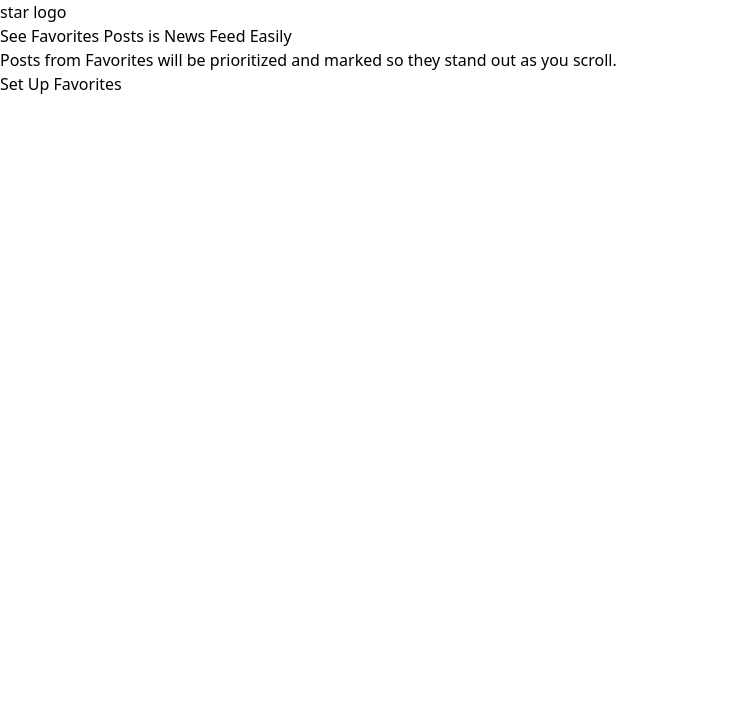
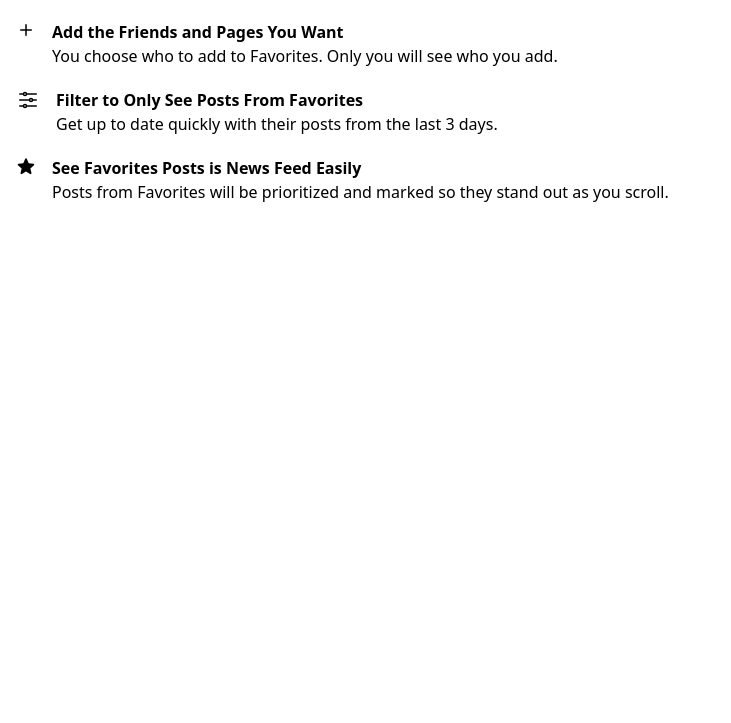
Before and after one commit to AmirhosseinOlyaei/facebook-tailwind, a website: page index.html in a window 1280 px wide. Shown: the part 247-970 px from the top of the page, without its empty margins (0-731 px from the left). Before the commit the page ends 800 px from the top, so only its background shows below. Drawn offline with nearby package versions, Linux system fonts and the light colour scheme.

Commit message:
css added for page one

```diff
--- a/index.html
+++ b/index.html
@@ -5,39 +5,62 @@
 	<meta charset="UTF-8">
 	<meta name="viewport" content="width=device-width, initial-scale=1.0">
 	<link href="/css/styles.css" rel="stylesheet">
+	<script src="https://cdn.tailwindcss.com"></script>
 </head>
 
 <body>
 	<!-- Page image -->
-	<div><img src="./images/image1.jpeg" alt="Faveorites logo"></div>
+	<div class=""><img src="./images/image1.jpeg" alt="Faveorites logo" width="430px"></div>
 	<!-- Instructions -->
+	<div class="relative m-4 h-screen">
+		<p class="text-2xl">How Favorites Works</p>
+		<!-- Details -->
+		<div class="flex my-5">
+			<div class="mr-4">
+				<svg xmlns="http://www.w3.org/2000/svg" viewBox="0 0 20 20" fill="currentColor" class="w-5 h-5">
+					<path
+						d="M10.75 4.75a.75.75 0 00-1.5 0v4.5h-4.5a.75.75 0 000 1.5h4.5v4.5a.75.75 0 001.5 0v-4.5h4.5a.75.75 0 000-1.5h-4.5v-4.5z" />
+				</svg>
+			</div>
 			<div>
-		<h4>How Favorites Works</h4>
-		<Div>
-			<p>+ logo</p>
-			<p>Add the Friends and Pages You Want</p>
+				<p class="font-bold">Add the Friends and Pages You Want</p>
 				<p>You choose who to add to Favorites. Only you will see who you add.</p>
-		</Div>
+			</div>
+		</div>
+		<div class="flex my-5">
+			<div class="mr-4">
+				<svg xmlns="http://www.w3.org/2000/svg" fill="none" viewBox="0 0 24 24" stroke-width="1.5"
+					stroke="currentColor" class="w-6 h-6">
+					<path stroke-linecap="round" stroke-linejoin="round"
+						d="M10.5 6h9.75M10.5 6a1.5 1.5 0 11-3 0m3 0a1.5 1.5 0 10-3 0M3.75 6H7.5m3 12h9.75m-9.75 0a1.5 1.5 0 01-3 0m3 0a1.5 1.5 0 00-3 0m-3.75 0H7.5m9-6h3.75m-3.75 0a1.5 1.5 0 01-3 0m3 0a1.5 1.5 0 00-3 0m-9.75 0h9.75" />
+				</svg>
+			</div>
 			<div>
-			<p>filter logo</p>
-			<p>Filter to Only See Posts From Favorites</p>
+				<p class="font-bold">Filter to Only See Posts From Favorites</p>
 				<p>Get up to date quickly with their posts from the last 3 days.</p>
 			</div>
+		</div>
+		<div class="flex my-5">
+			<div class="mr-4">
+				<svg xmlns="http://www.w3.org/2000/svg" viewBox="0 0 20 20" fill="currentColor" class="w-5 h-5">
+					<path fill-rule="evenodd"
+						d="M10.868 2.884c-.321-.772-1.415-.772-1.736 0l-1.83 4.401-4.753.381c-.833.067-1.171 1.107-.536 1.651l3.62 3.102-1.106 4.637c-.194.813.691 1.456 1.405 1.02L10 15.591l4.069 2.485c.713.436 1.598-.207 1.404-1.02l-1.106-4.637 3.62-3.102c.635-.544.297-1.584-.536-1.65l-4.752-.382-1.831-4.401z"
+						clip-rule="evenodd" />
+				</svg>
+
+			</div>
 			<div>
-			<p>star logo</p>
-			<p>See Favorites Posts is News Feed Easily</p>
+				<p class="font-bold">See Favorites Posts is News Feed Easily</p>
 				<p>Posts from Favorites will be prioritized and marked so they stand out as you scroll.</p>
 			</div>
 		</div>
 		<!-- Set up button -->
-	<div>
-		<button><a href="/page2.html">Set Up Favorites</a></button>
+		<div class="absolute inset-x-0 bottom-0">
+			<button class="w-full bg-[#3171f1] h-11 rounded-md text-xl text-white"><a href="/page2.html">Set Up
+					Favorites</a></button>
+		</div>
 	</div>
 
-
-	<!-- <h1 class="text-3xl font-bold underline">
-    Hello world!
-  </h1> -->
 </body>
 
 </html>
--- a/tailwind.config.js
+++ b/tailwind.config.js
@@ -1,6 +1,6 @@
 /** @type {import('tailwindcss').Config} */
 module.exports = {
-  content: ["./src/**/*.{html,js}"],
+  content: ["./src/**/*.{html,js}"], ["./*.html"],
   theme: {
     extend: {},
   },
```
Also changed, not shown: 1 other file. Lines whose indentation alone changed are shown as unchanged.
